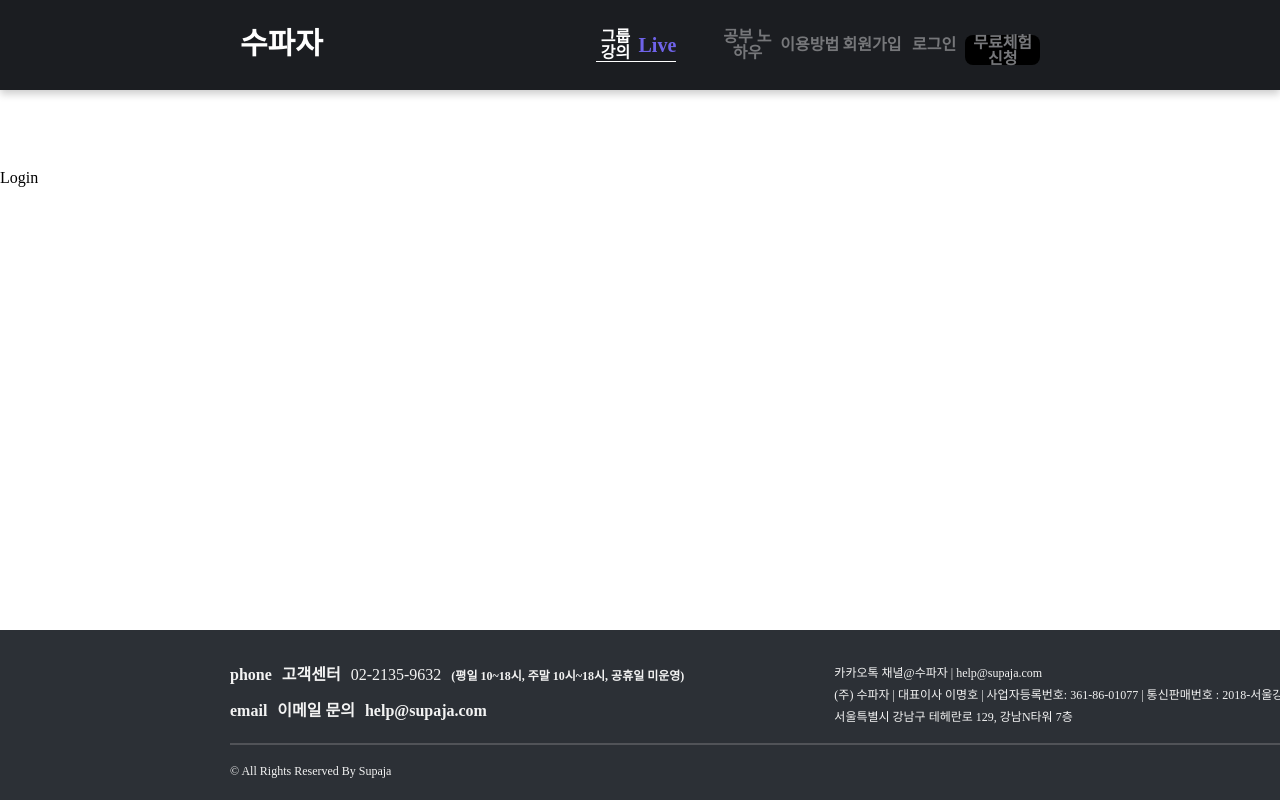
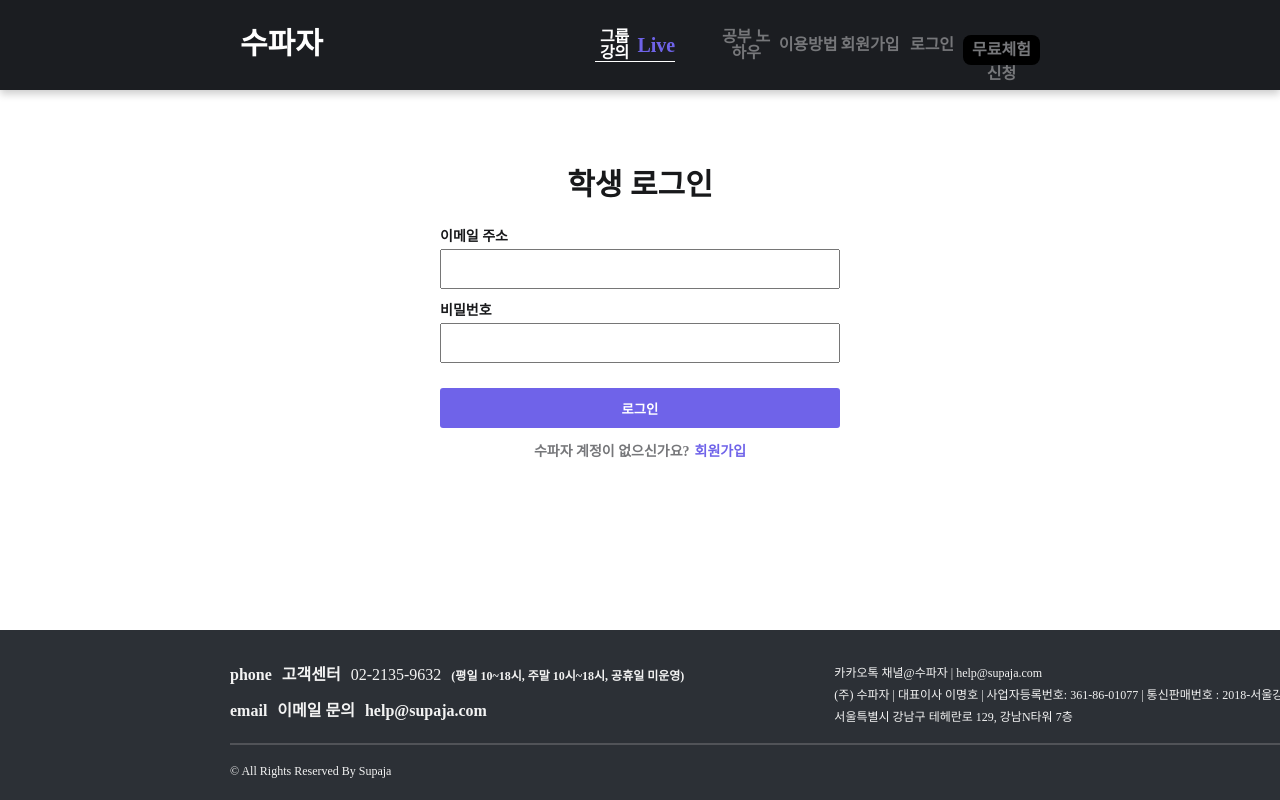
Before and after one commit to hayyim0626/supaja_login, a React (Create React App) app: page / in a window 1280 px wide. Built offline with nearby package versions, Linux system fonts and the light colour scheme.

Commit message:
로그인 컴포넌트 레이아웃 구현 완료

```diff
--- a/src/Components/Navbar/Navbar.jsx
+++ b/src/Components/Navbar/Navbar.jsx
@@ -16,7 +16,7 @@ export default function Navbar() {
       <div className="usage">이용방법</div>
       <div className="signIn">회원가입</div>
       <div className="login">로그인</div>
-      <div className="freeExperience">무료체험 신청</div>
+      <button className="freeExperience">무료체험 신청</button>
     </header>
   );
 }
--- a/src/Components/Navbar/Navbar.scss
+++ b/src/Components/Navbar/Navbar.scss
@@ -2,6 +2,7 @@
   font-family: NotoSansKR;
   font-weight: bold;
   text-align: center;
+  cursor: pointer;
 }
 
 .Navbar {
@@ -76,5 +77,8 @@
     border-radius: 8px;
     background-color: #000000;
     color: #76777a;
+    border: none;
+    outline: none;
+    font-size: 16px;
   }
 }
--- a/src/Pages/Login/Login.jsx
+++ b/src/Pages/Login/Login.jsx
@@ -1,8 +1,24 @@
-import React from "react";
+import React, { useState, useEffect } from "react";
 import "./Login.scss";
 
 
-
 export default function Login() {
-  return <div>Login</div>;
+  return (
+    <div className="Login">
+      <div className="studentLogin">학생 로그인</div>
+      <div className="email">
+        <div className="emailText">이메일 주소</div>
+        <input type="text" className="emailInput" />
+      </div>
+      <div className="password">
+        <div className="passwordText">비밀번호</div>
+        <input type="password" className="passwordInput" />
+      </div>
+      <button className="loginBtn">로그인</button>
+      <div className="signUp">
+        <span className="signUpText">수파자 계정이 없으신가요?</span>
+        <span className="signUpBtn">회원가입</span>
+      </div>
+    </div>
+  );
 }
--- a/src/Pages/Login/Login.scss
+++ b/src/Pages/Login/Login.scss
@@ -0,0 +1,75 @@
+@mixin font {
+  font-family: NotoSansKR;
+  font-weight: bold;
+  color: #18191b;
+}
+
+.Login {
+  width: 340px;
+  margin: 0 auto;
+  display: flex;
+  flex-direction: column;
+  align-items: center;
+  .studentLogin {
+    @include font;
+    font-size: 30px;
+    margin-bottom: 30px;
+  }
+  .email {
+    .emailText {
+      @include font;
+      font-size: 14px;
+      color: #18191b;
+      margin-bottom: 5px;
+    }
+    .emailInput {
+      width: 400px;
+      height: 40px;
+      margin-bottom: 15px;
+    }
+    .emailInput:focus {
+      outline: 1px solid #6f63e9;
+    }
+  }
+  .password {
+    .passwordText {
+      @include font;
+      font-size: 14px;
+      color: #18191b;
+      margin-bottom: 5px;
+    }
+    .passwordInput {
+      width: 400px;
+      height: 40px;
+      margin-bottom: 25px;
+    }
+    .passwordInput:focus {
+      outline: 1px solid #6f63e9;
+    }
+  }
+  .loginBtn {
+    width: 400px;
+    height: 40px;
+    border-radius: 3px;
+    background-color: #6f63e9;
+    border: none;
+    color: #ffffff;
+    font-weight: bold;
+    cursor: pointer;
+    margin-bottom: 15px;
+  }
+  .signUp {
+    .signUpText {
+      @include font;
+      font-size: 14px;
+      color: #76777a;
+    }
+    .signUpBtn {
+      @include font;
+      margin-left: 5px;
+      font-size: 14px;
+      color: #6f63e9;
+      cursor: pointer;
+    }
+  }
+}
--- a/src/Styles/reset.scss
+++ b/src/Styles/reset.scss
@@ -129,14 +129,6 @@ table {
 }
 
 button,
-input {
-  outline: 0;
-  border: 0;
-  background: none;
-  font-family: inherit;
-  padding: 0;
-}
-
 html,
 body {
   width: 100%;
```
Also changed, not shown: 1 other file (tests, documents, lock files or other folders).
